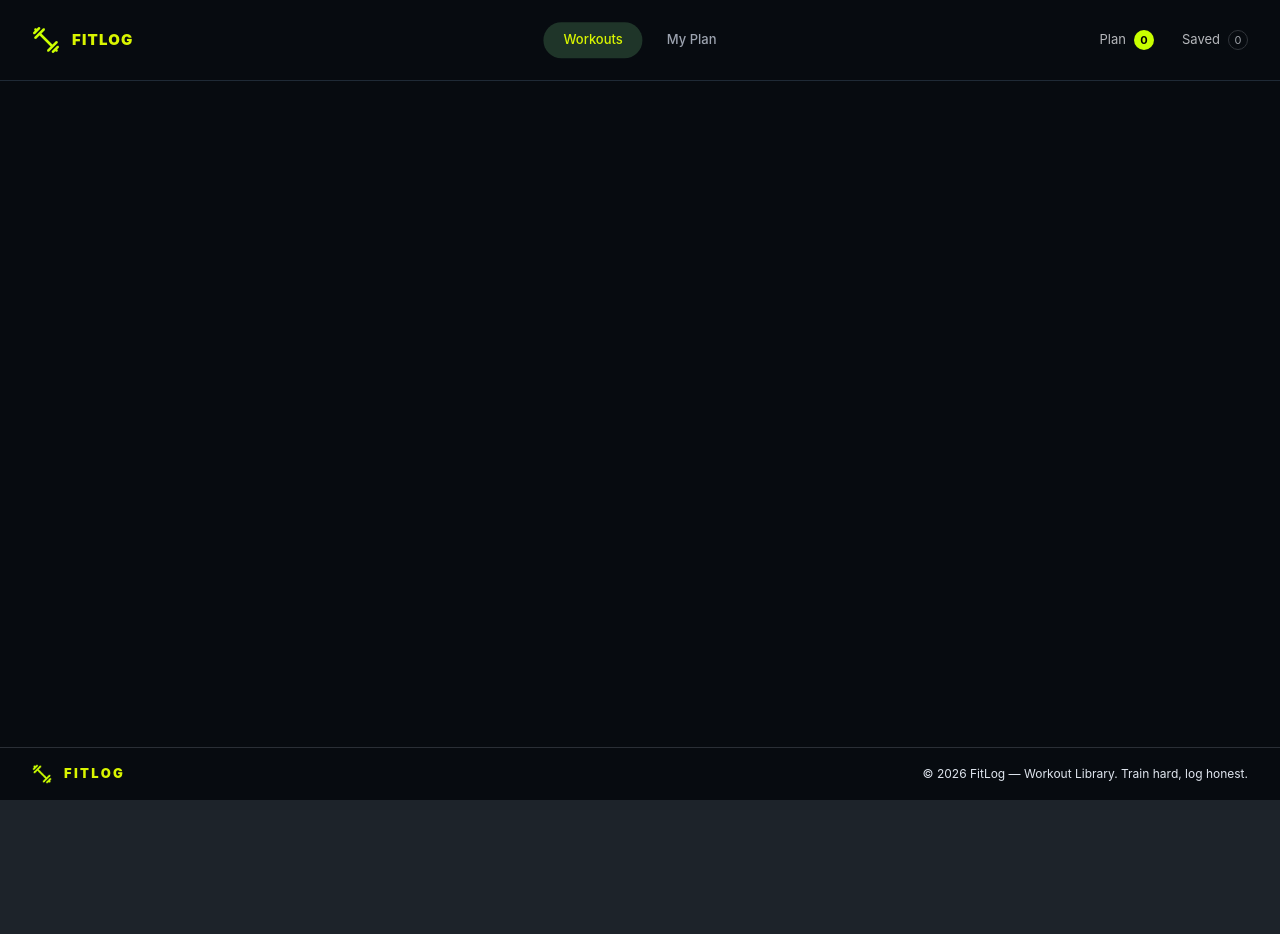
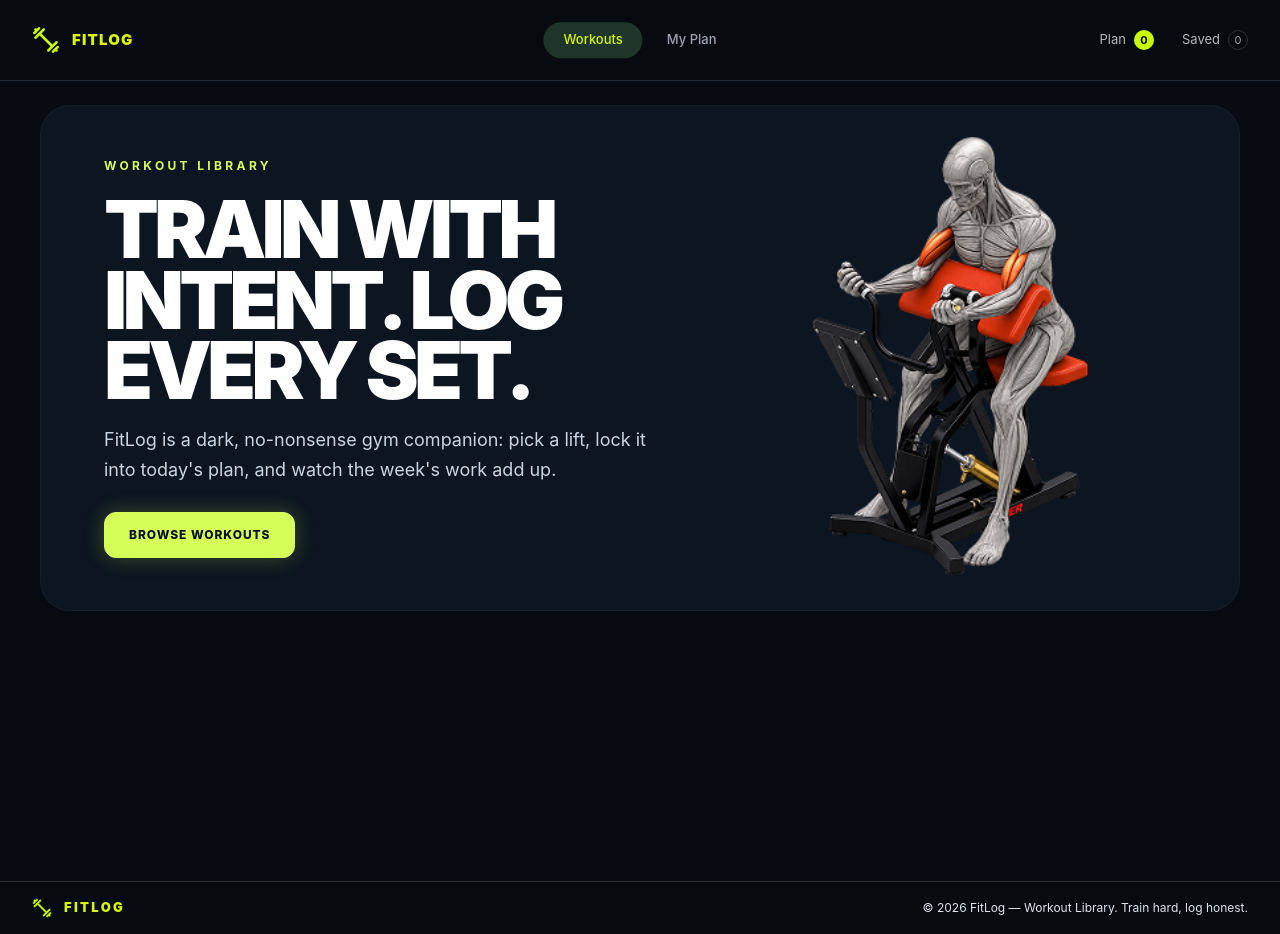
Before and after one commit to naziachowdhurydev/B14-A6-Fit-Log, a Next.js app: page / in a window 1280 px wide. Before the commit the page ends 800 px from the top, so only its background shows below. Built offline with nearby package versions, Linux system fonts and the light colour scheme.

Commit message:
add Banner component, Footer component, and integrate Navbar in layout

```diff
--- a/src/app/layout.js
+++ b/src/app/layout.js
@@ -1,5 +1,7 @@
 import { Geist, Geist_Mono } from "next/font/google";
 import "./globals.css";
+import Navbar from "@/components/shared/Navbar";
+import Footer from "@/components/shared/Footer";
 
 const geistSans = Geist({
   variable: "--font-geist-sans",
@@ -23,7 +25,11 @@ export default function RootLayout({ children }) {
       data-theme="dark"
       className={`${geistSans.variable} ${geistMono.variable} h-full antialiased`}
     >
-      <body className="min-h-full flex flex-col">{children}</body>
+      <body className="min-h-full flex flex-col">
+        <Navbar />
+        {children}
+        <Footer />
+      </body>
     </html>
   );
 }
--- a/src/app/page.js
+++ b/src/app/page.js
@@ -1,12 +1,11 @@
-import Navbar from "@/components/shared/Navbar";
-import Footer from "@/components/Footer";
+import Banner from "@/components/home-page/Banner";
 
 export default function Home() {
   return (
-    <main className="flex min-h-screen flex-col bg-[#070b10] text-white">
-      <Navbar />
-      <div className="flex-1" />
-      <Footer />
+    <main className="min-h-screen bg-[#050b11] px-3 py-6 sm:px-5 md:px-8 lg:px-10">
+      <div className="mx-auto ">
+        <Banner />
+      </div>
     </main>
   );
 }
--- /dev/null
+++ b/src/components/home-page/Banner.tsx
@@ -0,0 +1,45 @@
+import React from "react";
+import Image from "next/image";
+
+const Banner = () => {
+  return (
+    <section className="mx-auto w-full max-w-350 overflow-hidden rounded-[30px] bg-[#0c1520] px-5 py-8 shadow-[inset_0_0_0_1px_rgba(255,255,255,0.04)] sm:px-8 md:px-10 lg:px-14 xl:px-16">
+      <div className="grid items-center gap-8 lg:grid-cols-[1.15fr_0.85fr]">
+        <div className="order-2 lg:order-1">
+          <p className="mb-5 text-[10px] font-bold uppercase tracking-[0.28em] text-[#d5ff58] sm:text-xs">
+            WORKOUT LIBRARY
+          </p>
+
+          <h1 className="max-w-155 text-4xl font-black uppercase leading-[0.88] tracking-[-0.06em] text-white sm:text-5xl md:text-6xl lg:text-[5rem]">
+            TRAIN WITH INTENT. LOG EVERY SET.
+          </h1>
+
+          <p className="mt-5 max-w-140 text-sm leading-relaxed text-slate-300 sm:text-base md:text-lg">
+            FitLog is a dark, no-nonsense gym companion: pick a lift, lock it
+            into today&apos;s plan, and watch the week&apos;s work add up.
+          </p>
+
+          <button className="mt-7 inline-flex items-center justify-center rounded-xl border border-[#d5ff58] bg-[#d5ff58] px-5 py-3 text-[11px] font-extrabold uppercase tracking-[0.08em] text-[#071018] shadow-[0_0_20px_rgba(213,255,88,0.25)] transition-transform duration-200 hover:scale-[1.02] sm:px-6 sm:py-3.5 sm:text-xs">
+            BROWSE WORKOUTS
+          </button>
+        </div>
+
+        <div className="order-1 flex justify-center lg:order-2">
+          <div className="relative w-full max-w-140">
+            <div className="absolute inset-0 -z-10 bg-[radial-gradient(circle_at_center,rgba(213,255,88,0.05),transparent_52%)]" />
+            <Image
+              src="/assets/banner.png"
+              alt="Strength training machine illustration"
+              width={560}
+              height={620}
+              priority
+              className="mx-auto h-auto w-full max-w-105 object-contain sm:max-w-117.5 lg:max-w-130"
+            />
+          </div>
+        </div>
+      </div>
+    </section>
+  );
+};
+
+export default Banner;
```
Also changed, not shown: build-output.txt (added), src/components/shared/Footer.tsx (renamed from src/components/Footer.tsx).
